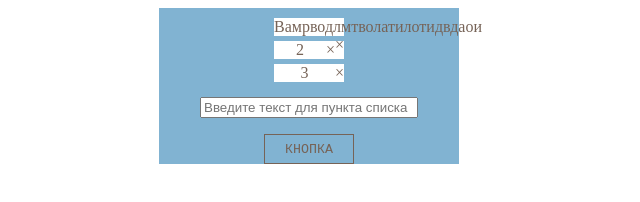
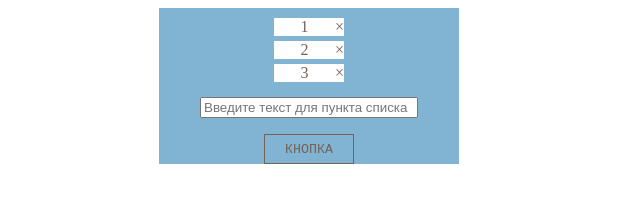
Before and after one commit to ulyss204/List1, a plain HTML site: page index.html in a window 1280 px wide. Shown: the whole page, without its empty margins (331-971 px from the left). Drawn offline with Linux system fonts and the light colour scheme.

Commit message:
Add overflow

```diff
--- a/index.html
+++ b/index.html
@@ -9,7 +9,7 @@
 <body>
 	<section>
 		<ul id="das">
-		  <li class="das__item">вамрводлмтволатилотидвдаои<span class="das__cross">&times</span></li>
+		  <li class="das__item">1<span class="das__cross">&times</span></li>
 		  <li class="das__item">2<span class="das__cross">&times</span></li>
 		  <li class="das__item">3<span class="das__cross">&times</span></li>
 	    </ul>
--- a/style.css
+++ b/style.css
@@ -18,6 +18,7 @@ section{
     text-align: center;
     margin-top: 5px;
     color: #766357;
+    overflow-wrap: break-word;
 }
 .das__cross{
 	float: right;
@@ -36,7 +37,6 @@ section{
     background-color: transparent;
     border: 1px solid #766357;
     height: 30px;
-    margin-bottom: 10px;
     font-family: monospace;
     text-transform: uppercase;
     margin-bottom: 10px;
@@ -48,6 +48,6 @@ section{
 }
 #text{
 	text-align: center;
-	text-transform: uppercase;
+
 	color: red;
 }
```
